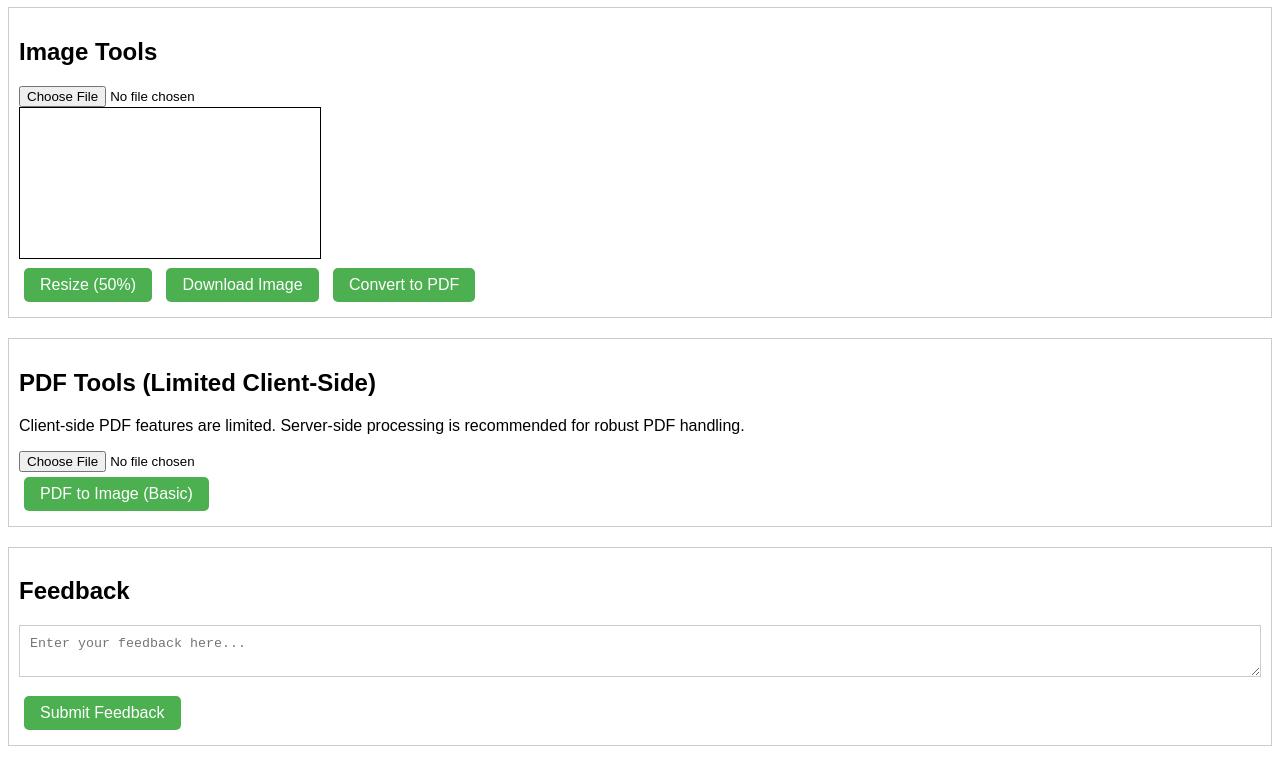
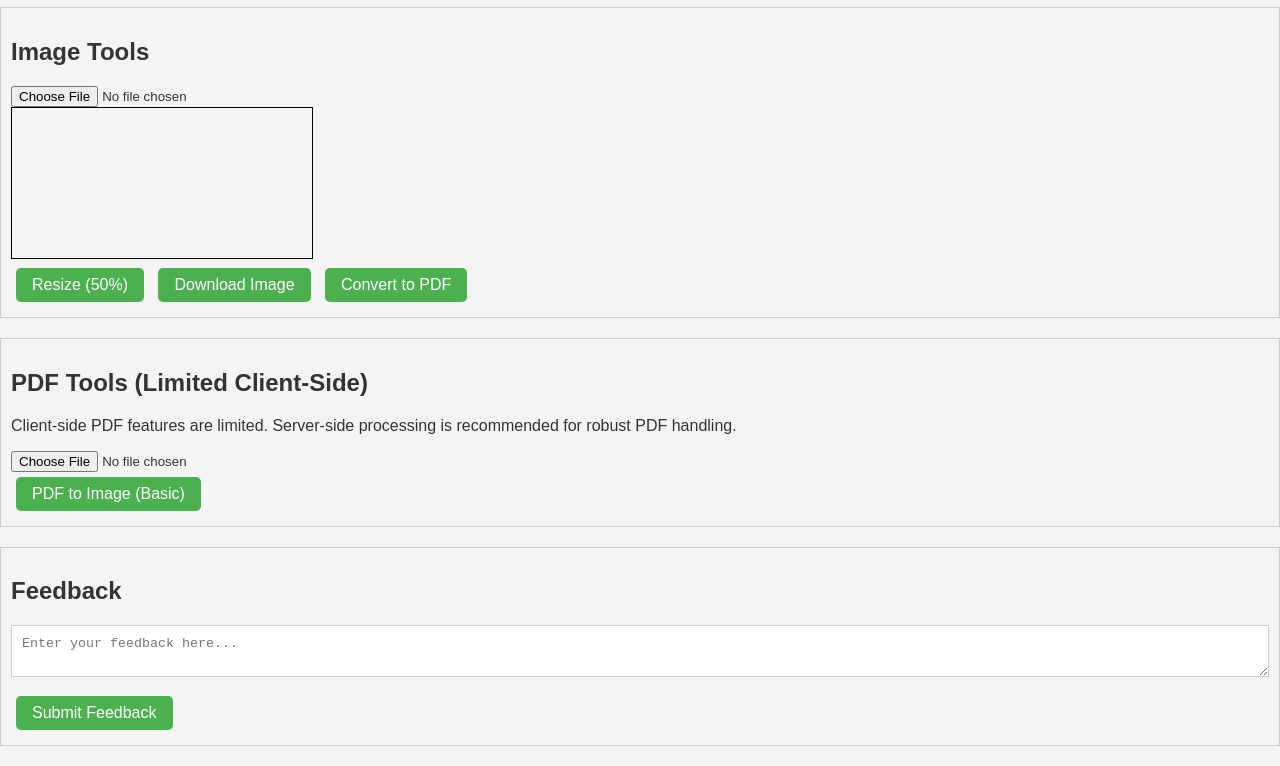
Before and after one commit to rakshan0027/IMAGEWEBSITE, a plain HTML site: page INDEX.HTML in a window 1280 px wide. Shown: the part 73-839 px from the top of the page. Drawn offline with Linux system fonts and the light colour scheme.

Commit message:
Update STYLE.CSS

```diff
--- a/STYLE.CSS
+++ b/STYLE.CSS
@@ -1,5 +1,8 @@
 body {
-    font-family: sans-serif;
+    font-family: 'Poppins', sans-serif;
+    margin: 0;
+    background-color: #f4f4f4;
+    color: #333;
 }
 
 #canvas {
```
